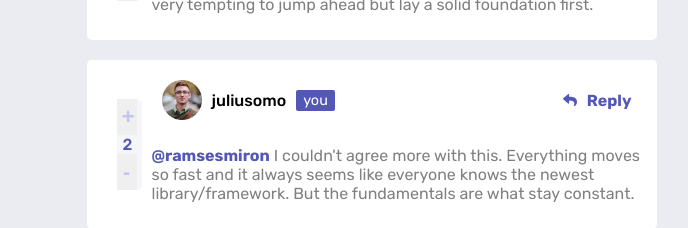
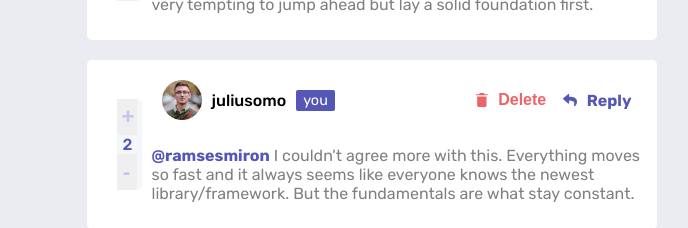
Before and after one commit to JesusVS760/Interactive-Comment-Section, a React (Vite) app: page / in a window 1280 px wide. Shown: the part 530-758 px from the top of the page, without its empty margins (296-984 px from the left). Built offline with nearby package versions, Linux system fonts and the light colour scheme.

Commit message:
progress

```diff
--- a/src/components/ExistingReply.css
+++ b/src/components/ExistingReply.css
@@ -47,3 +47,14 @@
   padding: 2px 7px;
   background-color: hsl(238, 40%, 52%);
 }
+.delete-button {
+  margin-left: 125px;
+  border: none;
+  background: transparent;
+  font-size: 1rem;
+  color: hsl(358, 79%, 66%);
+  font-weight: 700;
+  cursor: pointer;
+  display: flex;
+  align-items: center;
+}
--- a/src/components/ExistingReply.jsx
+++ b/src/components/ExistingReply.jsx
@@ -3,6 +3,7 @@ import ButtonCard from "./ButtonCard";
 import Ramsesmiron from "../images/avatars/image-ramsesmiron.png";
 import juliusomo from "../images/avatars/image-juliusomo.png";
 import ReplyArrow from "../images/icon-reply.svg";
+import trashBin from "../images/icon-delete.svg";
 import dataInfo from "../data.json";
 import "./ExistingReply.css";
 
@@ -46,9 +47,17 @@ const ExistingReply = ({ commentId }) => {
                 )}
 
                 <p className="existing-username">{comment.user.username}</p>
-                {comment.user.username == "juliusomo" ? (
-                  <span className="your-reply">you</span>
-                ) : null}
+                {comment.user.username === "juliusomo" && (
+                  <>
+                    <span className="your-reply">you</span>
+
+                    <button className="delete-button">
+                      <img src={trashBin} alt="trash" />
+                      Delete
+                    </button>
+                  </>
+                )}
+
                 <div className="existing-reply">
                   <img src={ReplyArrow} alt="reply-arrow" />
                   <p>Reply</p>
```
